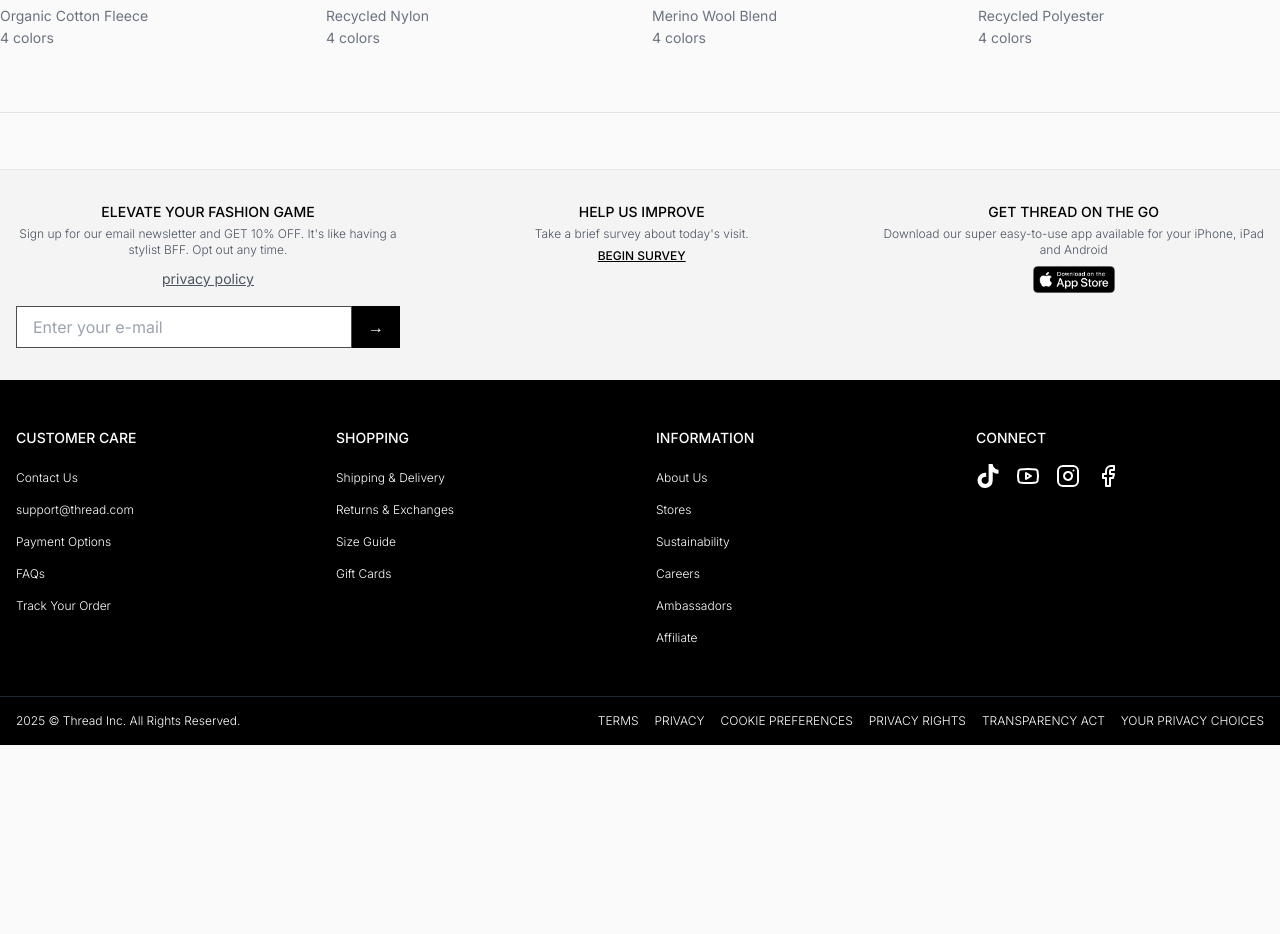
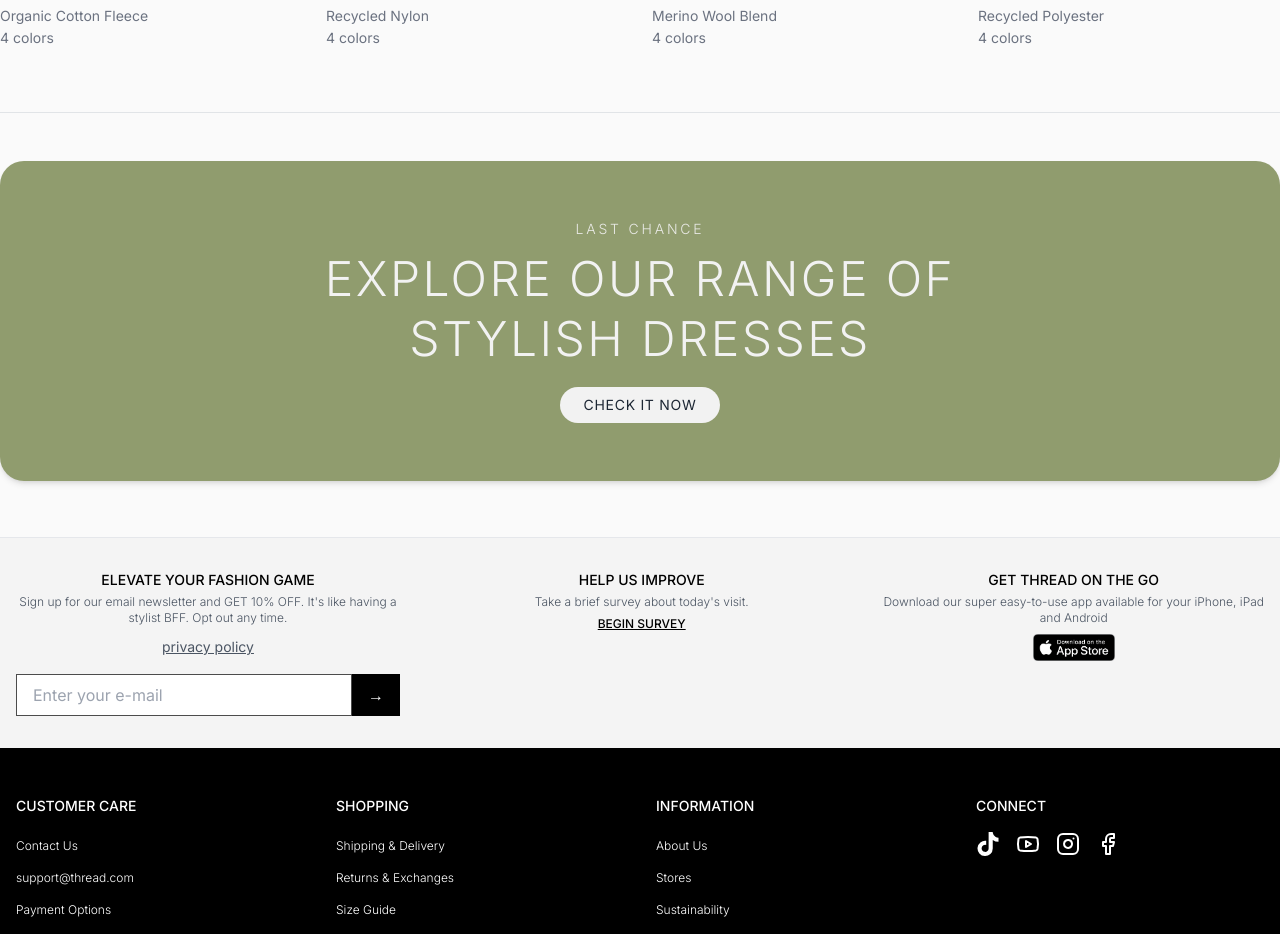
Before and after one commit to dan0dev/ecommerce-next, a Next.js app: page / in a window 1280 px wide. Shown: the part 2341-3275 px from the top of the page. Before the commit the page ends 3086 px from the top, so only its background shows below. Built offline with nearby package versions, Linux system fonts and the light colour scheme.

Commit message:
middlebanner

```diff
--- /dev/null
+++ b/app/components/MiddleBanner.jsx
@@ -0,0 +1,33 @@
+const MiddleBanner = () => {
+  return (
+    <section className="w-full py-4 sm:py-6">
+      <div className="container mx-auto">
+        <div className="bg-[#98a474] rounded-3xl overflow-hidden relative h-[320px] shadow-md">
+          <div className="relative h-full flex flex-col items-center justify-center p-8 sm:p-12 text-center">
+            <span className="text-white/90 text-sm tracking-[0.2em] font-light mb-4">
+              LAST CHANCE
+            </span>
+
+            <h1 className="text-white text-3xl sm:text-4xl lg:text-5xl font-light tracking-wider leading-tight">
+              EXPLORE OUR RANGE OF
+              <br className="hidden" />
+              <span className="block mt-3">STYLISH DRESSES</span>
+            </h1>
+
+            {/* Button */}
+            <button
+              className="mt-6 bg-white text-gray-800 px-6 py-2 rounded-full text-sm tracking-wider
+                             hover:bg-white/90 transition-colors duration-200"
+            >
+              CHECK IT NOW
+            </button>
+          </div>
+
+          <div className="absolute inset-0 bg-black/5" />
+        </div>
+      </div>
+    </section>
+  );
+};
+
+export default MiddleBanner;
--- a/app/page.tsx
+++ b/app/page.tsx
@@ -3,6 +3,7 @@ import Categories from "./components/Categories";
 import Collections from "./components/collection/Collections";
 import CookieBanner from "./components/CookieBanner";
 import Footer from "./components/Footer";
+import MiddleBanner from "./components/MiddleBanner";
 import Navbar from "./components/Navbar";
 import Topbar from "./components/Topbar";
 import TopInfo from "./components/TopInfo";
@@ -18,6 +19,7 @@ export default function App() {
         <BentoHomeSection />
         <Categories />
         <Collections />
+        <MiddleBanner />
       </div>
       <Footer />
     </main>
```
